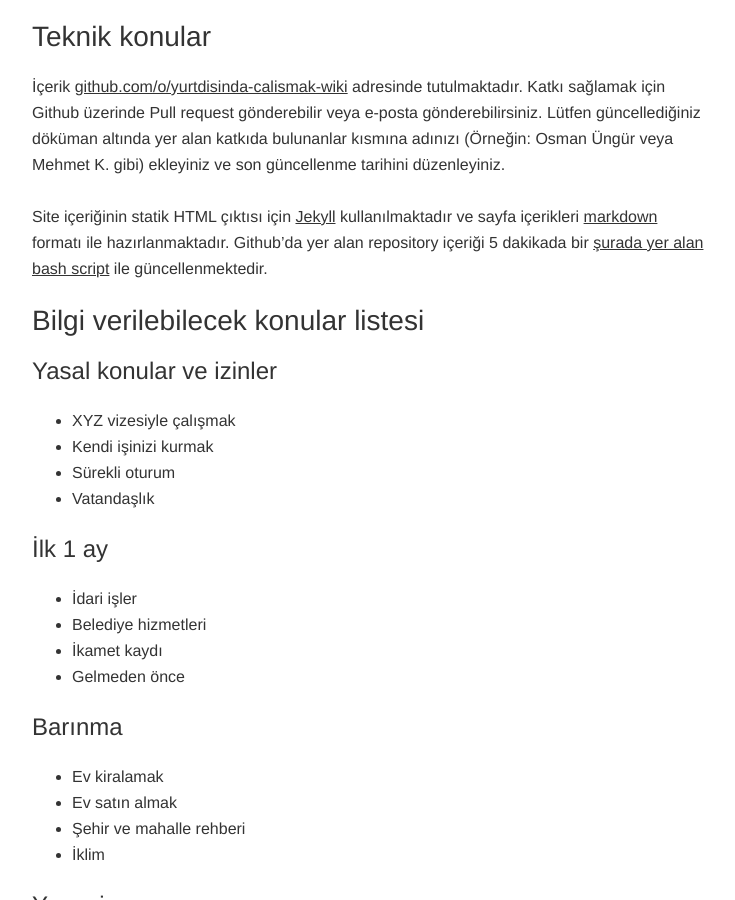
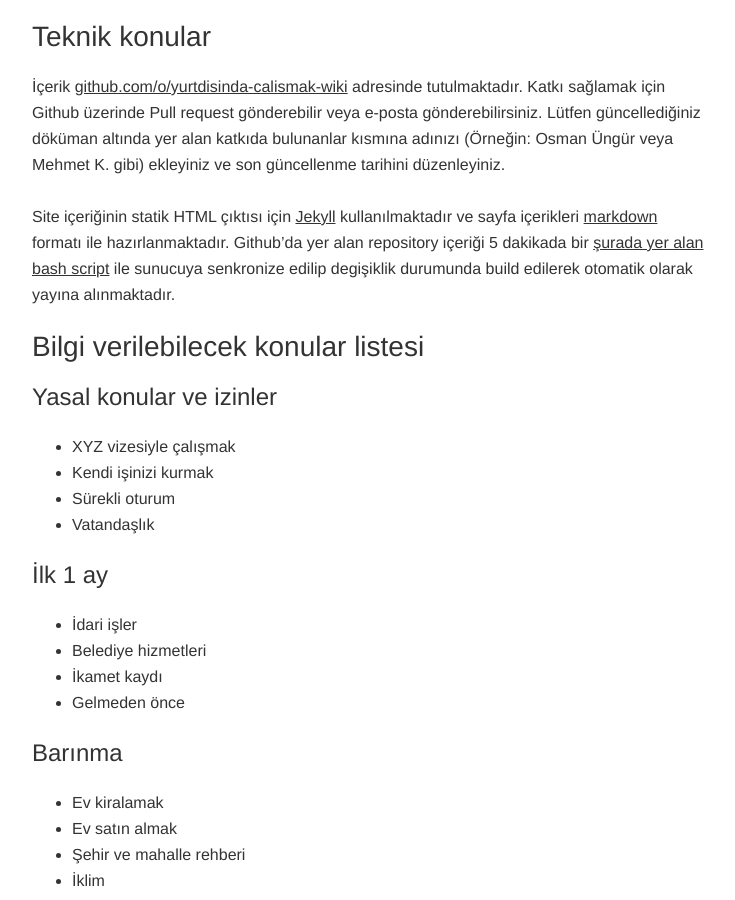
Before and after one commit to o/yurtdisinda-calismak-wiki, a Jekyll site: the page built from katkida-bulunmak.md, in a window 1280 px wide and 900 px high, scrolled down 500 px. Shown: the whole window, without its empty margins (272-1007 px from the left). Built offline with Jekyll 4.4.1, drawn with Linux system fonts in a browser that asks for light colours.

```diff
--- a/katkida-bulunmak.md
+++ b/katkida-bulunmak.md
@@ -29,7 +29,7 @@
 
 Site içeriğinin statik HTML çıktısı için [Jekyll](https://jekyllrb.com) kullanılmaktadır ve sayfa içerikleri [markdown](https://daringfireball.net/projects/markdown/) formatı ile hazırlanmaktadır. Github'da yer alan repository içeriği
 5 dakikada bir [şurada yer alan bash script](https://github.com/o/yurtdisinda-calismak-wiki/blob/master/build-tools/release.sh)
-ile güncellenmektedir.
+ile sunucuya senkronize edilip degişiklik durumunda build edilerek otomatik olarak yayına alınmaktadır.
 
 ## Bilgi verilebilecek konular listesi
 
```
